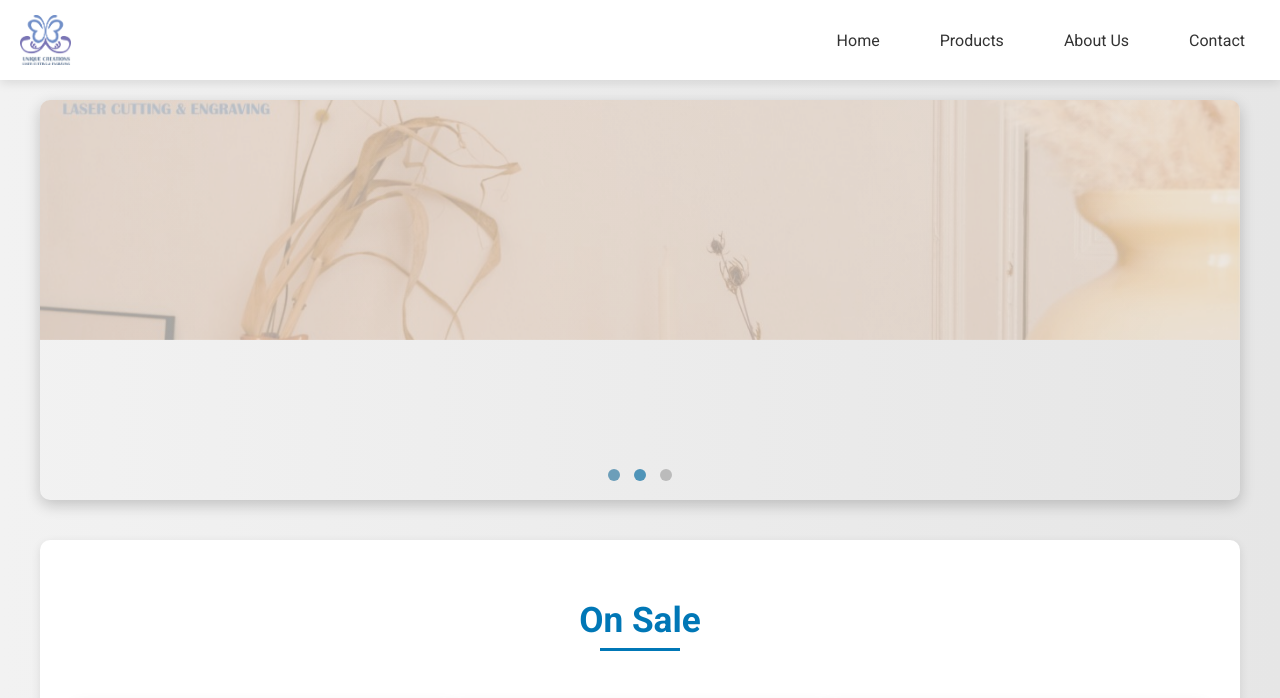
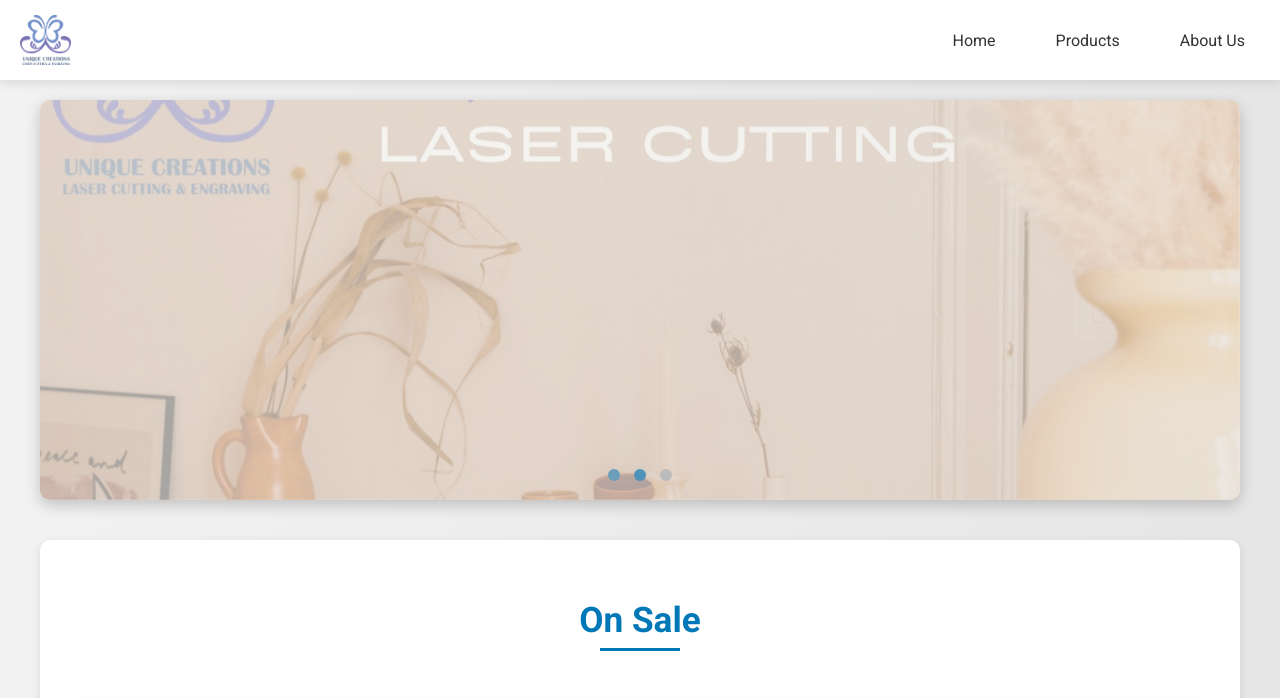
Before and after one commit to UCGS/Website, a plain HTML site: page index.html in a window 1280 px wide. Shown: the top 698 px of the page. Drawn offline with Linux system fonts and the light colour scheme.

Commit message:
Update index.html

```diff
--- a/index.html
+++ b/index.html
@@ -104,12 +104,13 @@
             border-radius: 10px;
             box-shadow: 0 5px 15px rgba(0, 0, 0, 0.2);
             height: 400px;
+            object-fit: contain;
         }
 
         .slideshow-slide {
             display: none;
             width: 100%;
-            height: 60%;
+            height: 100%;
             background-size: cover;
             background-position: center;
             animation: fade 1.5s;
@@ -319,7 +320,6 @@
                 <li><a href="index.html">Home</a></li>
                 <li><a href="products.html">Products</a></li>
                 <li><a href="about.html">About Us</a></li>
-                <li><a href="#contact">Contact</a></li>
             </ul>
         </nav>
     </header>
```
